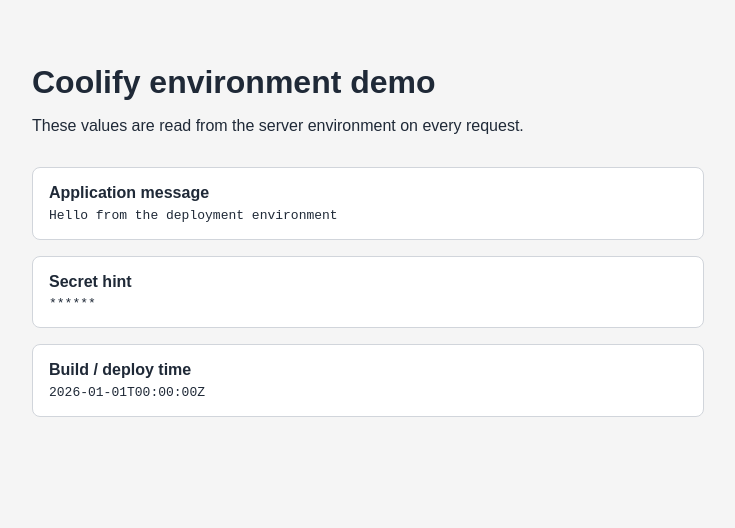
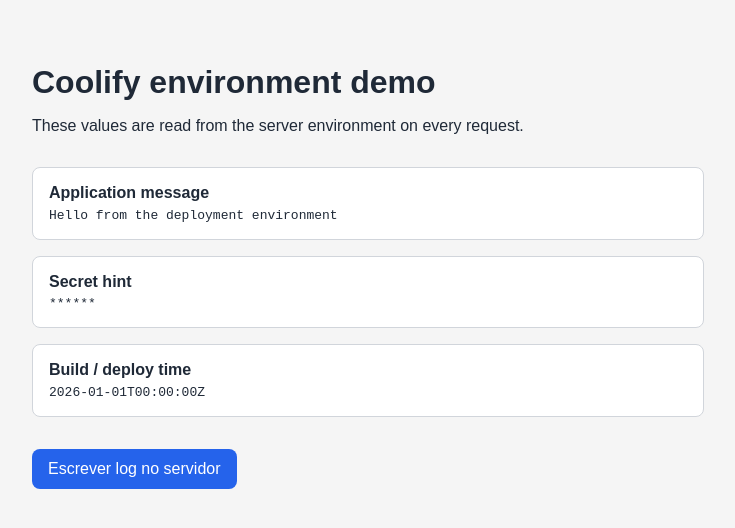
Before and after one commit to iamnelson/coolify-env-demo, a Next.js app: page / in a window 1280 px wide. Shown: the top 528 px of the page, without its empty margins (272-1007 px from the left). Built offline with nearby package versions, Linux system fonts and the light colour scheme; no server answers.

Commit message:
feat: add server log button

```diff
--- /dev/null
+++ b/app/actions.ts
@@ -0,0 +1,7 @@
+"use server";
+
+export async function logServerButtonClick() {
+  console.log("[server-log-button] Botão acionado na app", {
+    at: new Date().toISOString(),
+  });
+}
--- a/app/globals.css
+++ b/app/globals.css
@@ -41,3 +41,17 @@
   overflow-wrap: anywhere;
   font-family: monospace;
 }
+
+.server-log {
+  margin-top: 2rem;
+}
+
+.server-log button {
+  padding: 0.7rem 1rem;
+  border: 0;
+  border-radius: 0.5rem;
+  background: #2563eb;
+  color: #ffffff;
+  cursor: pointer;
+  font: inherit;
+}
--- a/app/page.tsx
+++ b/app/page.tsx
@@ -1,3 +1,5 @@
+import { logServerButtonClick } from "./actions";
+
 export const dynamic = "force-dynamic";
 
 function maskSecret(value: string | undefined): string {
@@ -30,6 +32,9 @@
           <dd>{buildTime}</dd>
         </div>
       </dl>
+      <form action={logServerButtonClick} className="server-log">
+        <button type="submit">Escrever log no servidor</button>
+      </form>
     </main>
   );
 }
```
